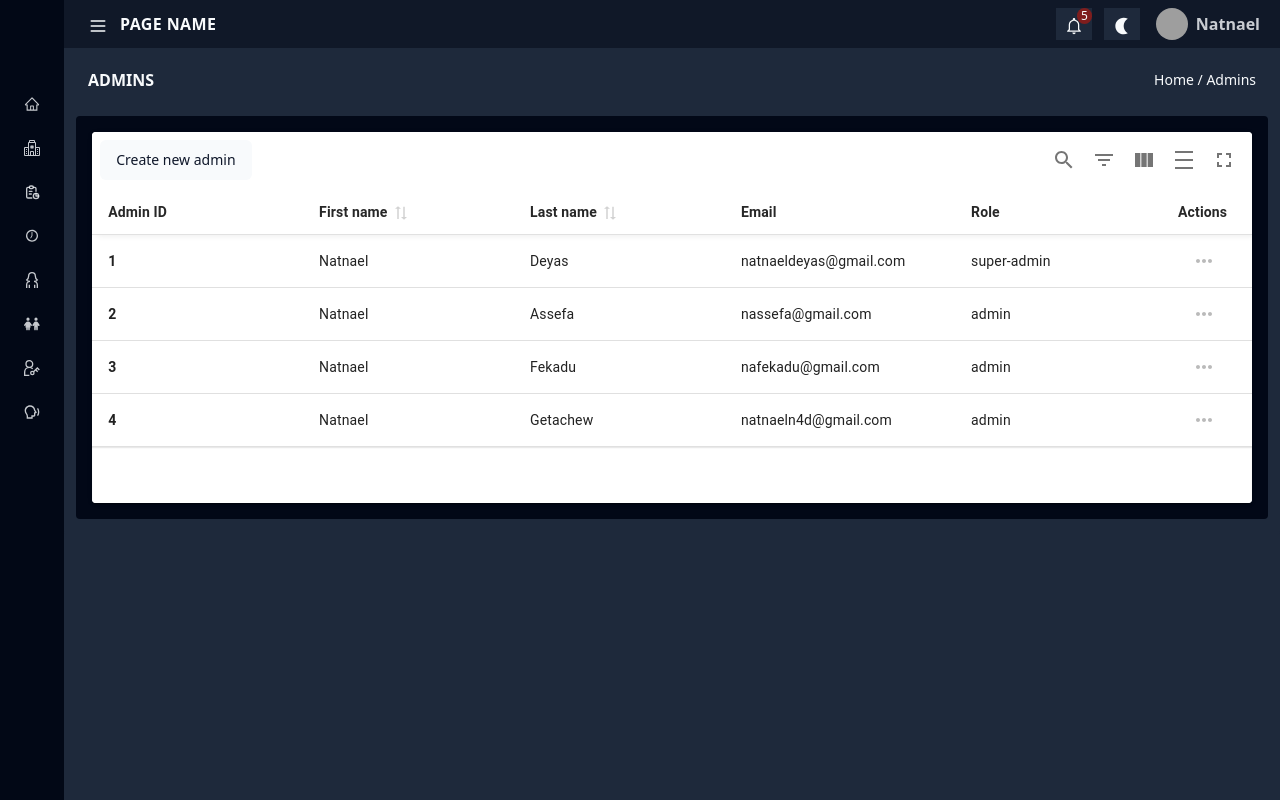
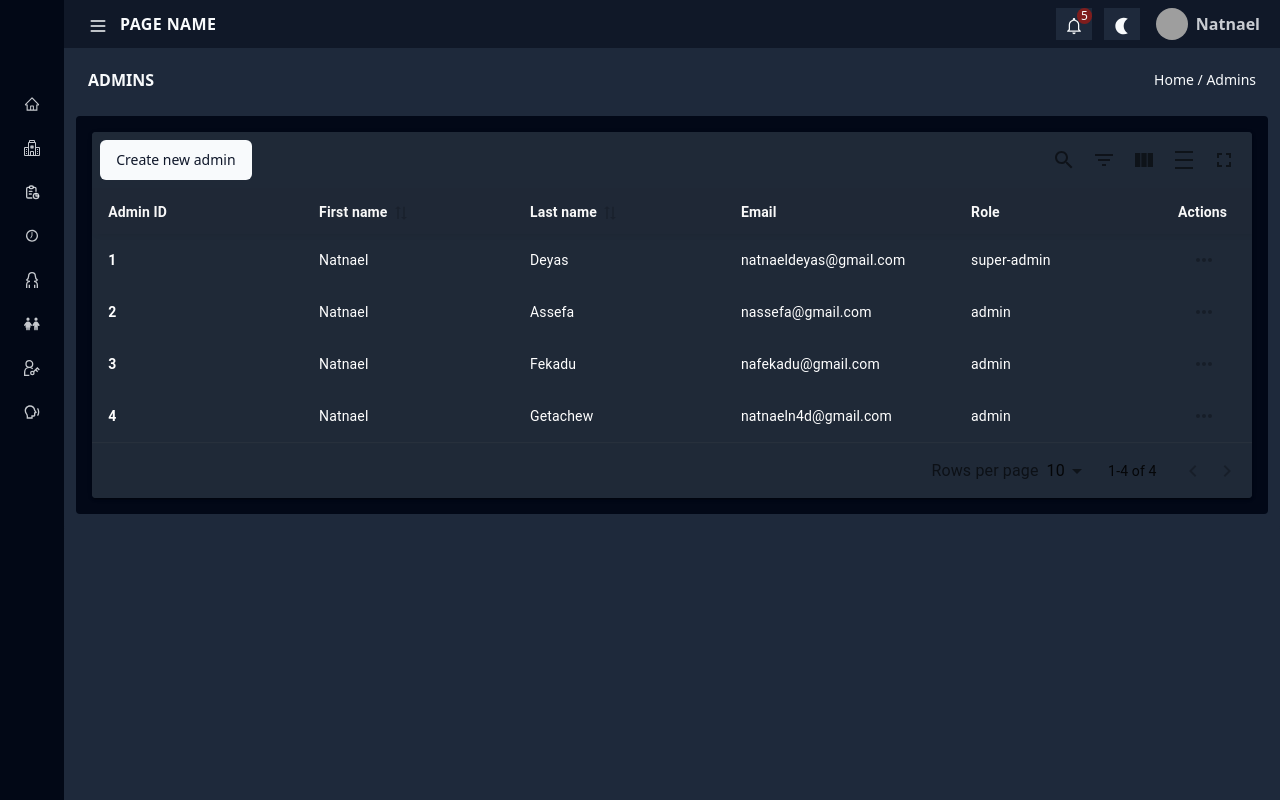
Before and after one commit to Final-Project-SE/infant-immunization-dashboard, a React (Vite) app: page /admins in a window 1280 px wide. Built offline with nearby package versions, Linux system fonts and the light colour scheme; grey boxes are pictures that could not be loaded.

Commit message:
chore: update light/dark mode

```diff
--- a/src/components/ui/table.tsx
+++ b/src/components/ui/table.tsx
@@ -31,15 +31,66 @@ const Table = ({
         enableRowActions={true}
         positionActionsColumn="last"
         enableRowNumbers={enableRowNumbers}
-        enablePagination={false}
+        enablePagination={true}
+        mrtTheme={{
+          baseBackgroundColor: theme === "dark" ? "#1f2937" : "#fff",
+        }}
+        // change the text color of table on light and dark
+        muiTableProps={{
+          sx: {
+            color: theme === "dark" ? "#fff" : "#000",
+          },
+        }}
+        muiTableBodyRowProps={{
+          sx: {
+            // backgroundColor: "#1f2937",
+            // color: "#fff",
+
+            border: "0 solid transparent",
+          },
+        }}
+        muiTableBodyCellProps={{
+          sx: {
+            // backgroundColor: "#1f2937",
+            // color: "#fff",
+            color: theme === "dark" ? "#fff" : "#000",
+            border: "0 solid transparent",
+          },
+        }}
+        muiTableHeadCellProps={{
+          sx: {
+            // backgroundColor: "#1f2937",
+            // color: "#fff",
+            border: "0 solid transparent",
+            color: theme === "dark" ? "#fff" : "#000",
+          },
+        }}
+        muiTableFooterRowProps={{
+          sx: {
+            // backgroundColor: "#1f2937",
+            color: "red",
+            // border: "0 solid transparent",
+          },
+        }}
+        // change the color of toolbar icon
+
         renderRowActionMenuItems={({ row, closeMenu }) => [
           RowActions &&
             RowActions.map((RowAction) => (
-              <RowAction row={row.original} closeMenu={closeMenu} />
+              <RowAction
+                row={row.original}
+                closeMenu={closeMenu}
+                sx={{ color: theme === "dark" ? "#fff" : "#000" }}
+              />
             )),
         ]}
         renderTopToolbarCustomActions={({ table }) => {
-          return ToolBarAction ? <ToolBarAction table={table} /> : null;
+          return ToolBarAction ? (
+            <ToolBarAction
+              table={table}
+              style={{ color: theme === "dark" ? "#fff" : "#000" }}
+            />
+          ) : null;
         }}
       />
     </TableThemeProvider>
```
